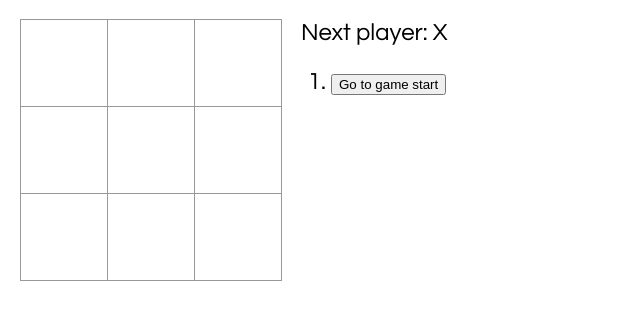
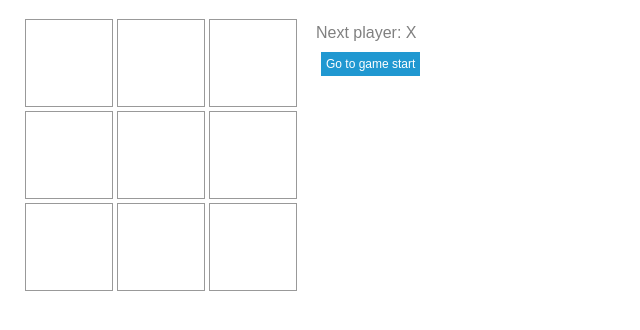
Before and after one commit to staceyb/react-tic-tac-toe, a React app: page / in a window 1280 px wide. Shown: the whole page, without its empty margins (0-640 px from the left). Built offline with nearby package versions, Linux system fonts and the light colour scheme.

Commit message:
Added row and col position of moves, bolding the current move and some CSS styling to the game

```diff
--- a/src/index.css
+++ b/src/index.css
@@ -1,17 +1,80 @@
 body {
-  font: 24px "Century Gothic", Futura, sans-serif;
+  font: 20px Futura, sans-serif;
   margin: 20px;
+  font-weight: 300;
+  color: gray;
 }
 
 ol,
 ul {
-  padding-left: 30px;
+  padding-left: 0;
+  margin-top: .25rem;
+}
+
+li {
+  vertical-align: middle;
+  list-style: none;
 }
 
 .board-row:after {
   clear: both;
   content: "";
   display: table;
+}
+
+.status {
+  font-size: 1rem;
+}
+
+.currentStep {
+  background: #2098D1;
+  color: white
+}
+
+button {
+  padding: 5px;
+  margin: 5px;
+  border: none;
+  font-size: .75rem;
+  font-weight: 300;
+  color: #2098D1;
+  background: white;
+  display: inline-block;
+  vertical-align: middle;
+}
+
+.btn-underline {
+  -webkit-transform: perspective(1px) translateZ(0);
+  transform: perspective(1px) translateZ(0);
+  box-shadow: 0 0 1px rgba(0, 0, 0, 0);
+  position: relative;
+  overflow: hidden;
+}
+
+.btn-underline:before {
+  content: "";
+  position: absolute;
+  z-index: -1;
+  left: 0;
+  right: 0;
+  bottom: 0;
+  background: #2098D1;
+  height: 4px;
+  -webkit-transform: translateY(4px);
+  transform: translateY(4px);
+  -webkit-transition-property: transform;
+  transition-property: transform;
+  -webkit-transition-duration: 0.3s;
+  transition-duration: 0.3s;
+  -webkit-transition-timing-function: ease-out;
+  transition-timing-function: ease-out;
+}
+
+.btn-underline:hover:before,
+.btn-underline:focus:before,
+.btn-underline:active:before {
+  -webkit-transform: translateY(0);
+  transform: translateY(0);
 }
 
 .status {
--- a/src/index.js
+++ b/src/index.js
@@ -52,7 +52,9 @@ class Game extends React.Component {
     this.state = {
       history: [
         {
-          squares: Array(9).fill(null)
+          squares: Array(9).fill(null),
+          row: null,
+          col: null
         }
       ],
       xIsNext: true,
@@ -67,12 +69,18 @@ class Game extends React.Component {
     if (this.calculateWinner(squares) || squares[i]) {
       return;
     }
+
+    let row = Math.floor(i / 3) + 1;
+    let col = (i % 3) + 1;
+    console.log(i, i % 3);
     squares[i] = this.state.xIsNext ? 'X' : 'O';
 
     this.setState({
       history: history.concat([
         {
-          squares: squares
+          squares: squares,
+          row: row,
+          col: col
         }
       ]),
       xIsNext: !this.state.xIsNext,
@@ -87,12 +95,13 @@ class Game extends React.Component {
 
     const moves = history.map((step, moveNum) => {
       console.log({ step }, { moveNum });
-      const desc = moveNum ? 'Go to move #' + moveNum : 'Go to game start';
-      return (
-        <li key={moveNum}>
-          <button onClick={() => this.jumpTo(moveNum)}>{desc}</button>
-        </li>
-      );
+      const desc = moveNum ? `Go to move #${moveNum} Row:${step.row} Col:${step.col}` : 'Go to game start';
+      const currentStepClass = moveNum === this.state.stepNumber ? 'currentStep btn-underline' : 'btn-underline';
+      return <li key={moveNum}>
+          <button className={currentStepClass} onClick={() => this.jumpTo(moveNum)}>
+            {desc}
+          </button>
+        </li>;
     });
 
     let status;
@@ -107,7 +116,7 @@ class Game extends React.Component {
           <Board squares={current.squares} onClick={i => this.handleClick(i)} />
         </div>
         <div className="game-info">
-          <div>{status}</div>
+          <span className="status">{status}</span>
           <ol>{moves}</ol>
         </div>
       </div>
```
